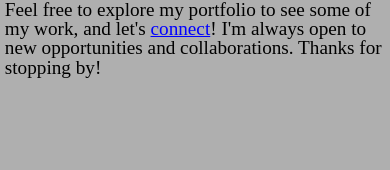
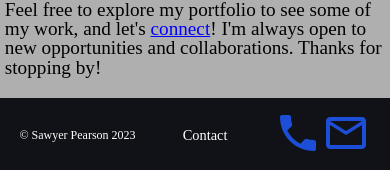
Before and after one commit to stackpearson/react-portfolio, a React (Create React App) app: page / in a window 390 px wide. Shown: the part 822-992 px from the top of the page. Before the commit the page ends 920 px from the top, so only its background shows below. Built offline with nearby package versions, Linux system fonts and the light colour scheme.

Commit message:
phone and email icons with logic done

```diff
--- a/package.json
+++ b/package.json
@@ -13,6 +13,7 @@
     "react-icons": "^4.12.0",
     "react-router-dom": "^6.20.1",
     "react-scripts": "5.0.1",
+    "react-toastify": "^9.1.3",
     "web-vitals": "^2.1.4"
   },
   "scripts": {
--- /dev/null
+++ b/src/components/Email.js
@@ -0,0 +1,43 @@
+import React, { useState } from 'react';
+import {IconContext} from 'react-icons';
+import { MdOutlineMailOutline } from "react-icons/md";
+import '../styles/ContactIcons.css';
+import {toast} from 'react-toastify';
+import 'react-toastify/dist/ReactToastify.css';
+
+function Email() {
+
+    const email = 'sawyer.pearson208@gmail.com';
+    const notifyEmail = () => toast(`Email copied to clipboard, write me at ${email}`, {
+        position: "bottom-center",
+        autoClose: 3000,
+        hideProgressBar: false,
+        closeOnClick: false,
+        pauseOnHover: true,
+        draggable: true,
+        progress: undefined,
+        theme: "light",
+        });
+
+    const copyToClipboard = async () => {
+        try {
+          await navigator.clipboard.writeText(email);
+          notifyEmail();
+        } catch (error) {
+          console.error('Unable to copy to clipboard', error);
+        }
+      };
+
+
+  return (<>
+    <div className="contact-icon-container" onClick={copyToClipboard}>
+        <div className='contact-icon'>
+            <IconContext.Provider value={{color: "#1d4ed8", size: "2em"}}>
+                <MdOutlineMailOutline/>
+            </IconContext.Provider>
+        </div>
+    </div>
+  </>);
+}
+
+export default Email;
--- /dev/null
+++ b/src/components/Footer.js
@@ -0,0 +1,23 @@
+import React from 'react';
+import '../styles/Footer.css';
+import { NavLink } from 'react-router-dom';
+import Phone from './Phone';
+import Email from './Email';
+
+function Footer() {
+  return (<>
+    <footer className="footer-main">
+        <div className='footer-container'>
+            <div className='footer-item'><span>© Sawyer Pearson 2023</span></div>
+            <div className='footer-item'><NavLink to="contact" className='footer-button'>Contact</NavLink></div>
+            <div style={{display: 'flex'}}>
+                <Phone />
+                <Email />
+            </div>
+
+        </div>
+    </footer>
+  </>);
+}
+
+export default Footer;
--- /dev/null
+++ b/src/components/Phone.js
@@ -0,0 +1,45 @@
+import React from 'react';
+import '../styles/Footer.css';
+import { MdLocalPhone } from "react-icons/md";
+import {IconContext} from 'react-icons';
+import '../styles/ContactIcons.css';
+import {ToastContainer, toast} from 'react-toastify';
+import 'react-toastify/dist/ReactToastify.css';
+
+function Phone() {
+
+    const phone = '208-284-2019';
+    const notifyPhone = () => toast(`Phone copied to clipboard, call me at ${phone}`, {
+        position: "bottom-center",
+        autoClose: 3000,
+        hideProgressBar: false,
+        closeOnClick: false,
+        pauseOnHover: true,
+        draggable: true,
+        progress: undefined,
+        theme: "light",
+        });
+
+    const copyToClipboard = async () => {
+        try {
+          await navigator.clipboard.writeText(phone);
+          notifyPhone();
+        } catch (error) {
+          console.error('Unable to copy to clipboard', error);
+        }
+      };
+
+
+  return (<>
+    <div className="contact-icon-container" onClick={copyToClipboard}>
+        <div className='contact-icon'>
+            <IconContext.Provider value={{color: "#1d4ed8", size: "2em"}}>
+                <MdLocalPhone/>
+            </IconContext.Provider>
+        </div>
+
+    </div>
+  </>);
+}
+
+export default Phone;
--- a/src/index.js
+++ b/src/index.js
@@ -3,13 +3,17 @@ import ReactDOM from 'react-dom/client';
 import './index.css';
 import App from './pages/App';
 import { BrowserRouter } from 'react-router-dom';
+import {ToastContainer } from 'react-toastify';
+import 'react-toastify/dist/ReactToastify.css';
 
 const root = ReactDOM.createRoot(document.getElementById('root'));
 root.render(
   <React.StrictMode>
     <BrowserRouter>
       <App />
+      <ToastContainer/>
     </BrowserRouter>
+
 
   </React.StrictMode>
 );
--- a/src/pages/App.js
+++ b/src/pages/App.js
@@ -1,6 +1,6 @@
-import logo from '../img/logo.svg';
 import '../styles/App.css';
 import Nav from '../components/Nav.js';
+import Footer from '../components/Footer.js';
 import {Route, Routes } from 'react-router-dom';
 import Home from './Home.js';
 import Projects from './Projects.js';
@@ -20,6 +20,7 @@ function App() {
         <Route path='/contact' element={<Contact/>}/>
       </Routes>
     </div>
+    <Footer />
   </>);
 }
 
--- a/src/styles/App.css
+++ b/src/styles/App.css
@@ -1,7 +1,10 @@
-.App {
-  text-align: center;
-}
-
 html {
   background-color: rgb(175, 175, 175);
 }
+
+#root {
+  text-align: center;
+  display: flex;
+  flex-direction: column;
+  min-height: 100vh;
+}
--- /dev/null
+++ b/src/styles/ContactIcons.css
@@ -0,0 +1,7 @@
+.contact-icon {
+    cursor: pointer;
+}
+
+.contact-icon-container {
+    display: flex;
+}
--- /dev/null
+++ b/src/styles/Footer.css
@@ -0,0 +1,45 @@
+.footer-button {
+    text-decoration: none;
+    font-size: 1.25rem;
+    display: block;
+    color: white;
+    border-radius: 0.5rem;
+    width: 75px;
+    text-align: center;
+    padding: .5rem;
+}
+
+.footer-button:hover {
+    background-color: #1d4fd88e;
+}
+
+.footer-container {
+    display: flex;
+    width: 90vw;
+    justify-content: space-between;
+    align-items: center;
+
+}
+
+.footer-item {
+    display: flex;
+    color: white;
+}
+
+.footer-main {
+    background-color: #101217;
+    height: 75px;
+    display: flex;
+    justify-content: center;
+    align-items: center;
+    margin-top: auto;
+}
+
+@media (max-width: 600px) {
+    .footer-item {
+        font-size: .75em;
+    }
+    .footer-button {
+        font-size: 1.2em;
+    }
+  }
```
Also changed, not shown: 1 other file (tests, documents, lock files or other folders).
